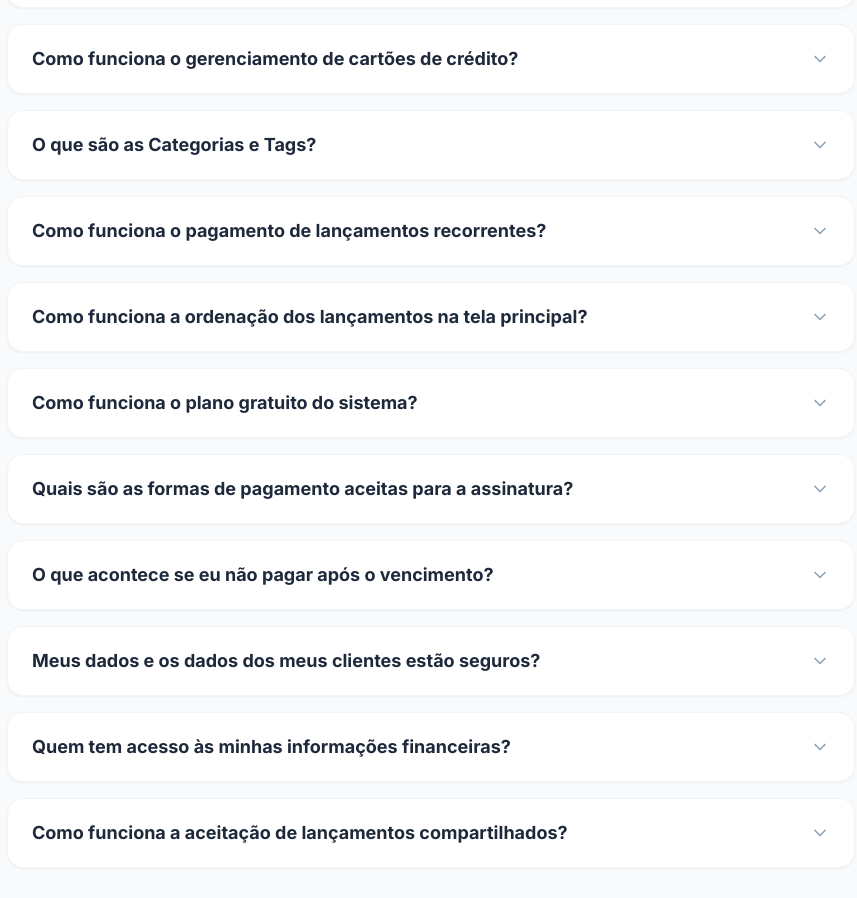
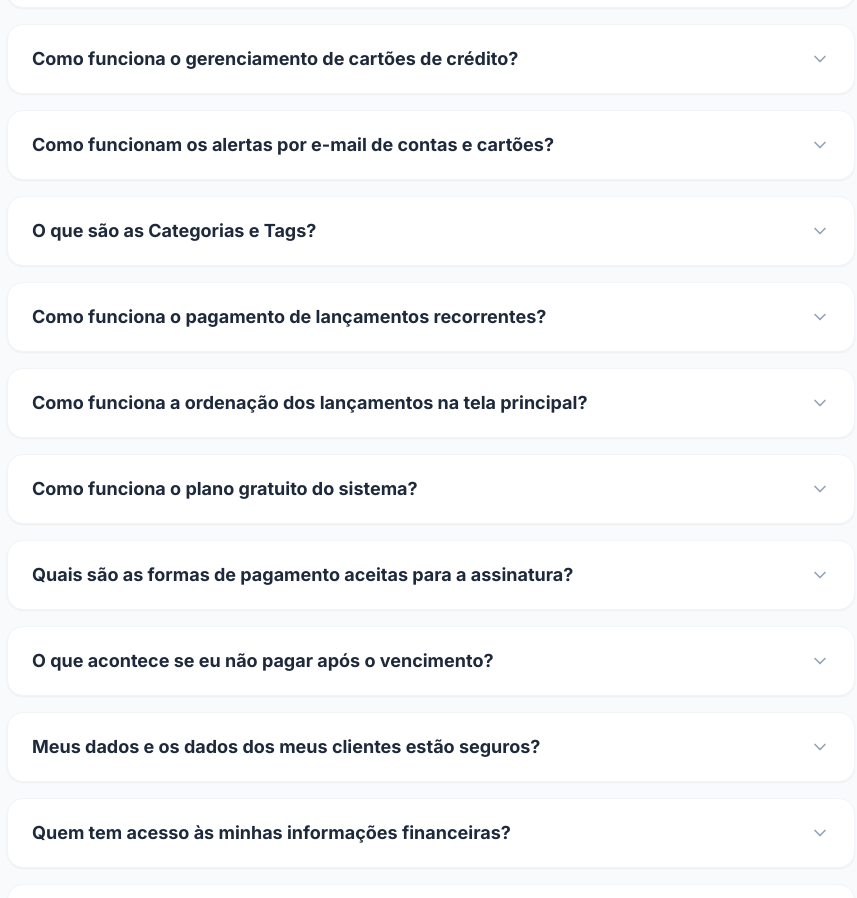
Before and after one commit to arporj/recebimentosmart, a React (Vite) app: page /faq in a window 1280 px wide. Shown: the part 880-1778 px from the top of the page, without its empty margins (209-1066 px from the left). Built offline with nearby package versions, Linux system fonts and the light colour scheme; no server answers.

Commit message:
docs(faq): atualiza faq com regras de alerta de e-mail e fechamento de fatura

```diff
--- a/src/components/v2/FAQPage/index.tsx
+++ b/src/components/v2/FAQPage/index.tsx
@@ -32,7 +32,12 @@ const FAQ_ITEMS: FAQItem[] = [
     {
         category: 'funcionalidades',
         question: 'Como funciona o gerenciamento de cartões de crédito?',
-        answer: 'Você pode cadastrar seus cartões de crédito na plataforma, definindo o limite total, o dia de fechamento da fatura e o dia de vencimento. Ao lançar uma despesa no cartão de crédito, o sistema calcula automaticamente em qual fatura ela se enquadra de acordo com a data de fechamento e debita do seu limite restante.'
+        answer: 'Você pode cadastrar seus cartões de crédito na plataforma, definindo o limite total, o dia de fechamento da fatura e o dia de vencimento. Ao lançar uma despesa no cartão de crédito, o sistema calcula automaticamente em qual fatura ela se enquadra de acordo com a data de fechamento e debita do seu limite restante. Além disso, se o seu plano permitir, você será notificado por e-mail assim que a fatura do cartão fechar.'
+    },
+    {
+        category: 'funcionalidades',
+        question: 'Como funcionam os alertas por e-mail de contas e cartões?',
+        answer: 'Dependendo do seu plano, você pode habilitar alertas por e-mail em suas Preferências. Para planos de envio diário, é possível ativar alertas de contas que vencem no dia e notificações na data exata de fechamento da fatura do seu cartão. Para planos semanais, você recebe um resumo consolidado das contas da semana juntamente com a fatura do cartão a vencer, tudo de forma automática no dia escolhido.'
     },
     {
         category: 'funcionalidades',
```
